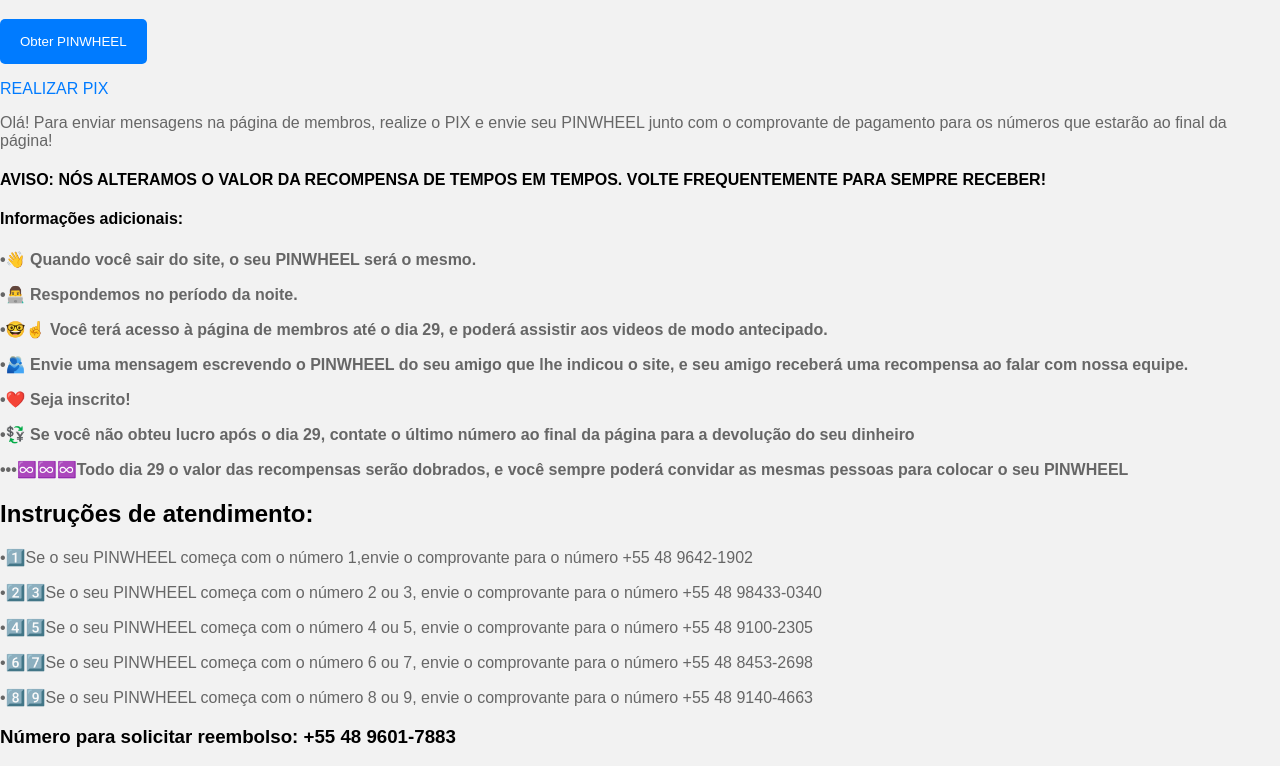
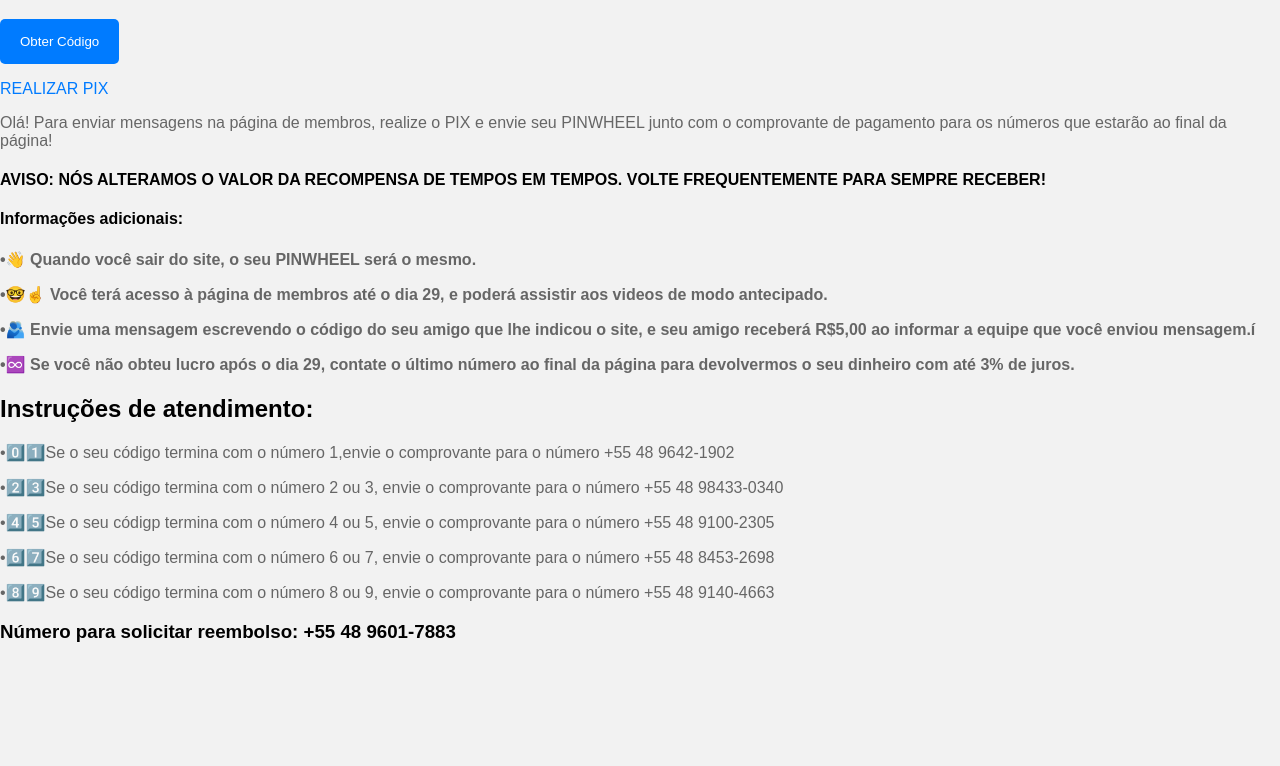
Before and after one commit to SteinShop/fictional-goggles, a plain HTML site: page index.html in a window 1280 px wide. Shown: the part 61-827 px from the top of the page. After the commit the page ends 800 px from the top, so only its background shows below. Drawn offline with Linux system fonts and the light colour scheme.

Commit message:
Atualizar o index.html

```diff
--- a/index.html
+++ b/index.html
@@ -93,31 +93,30 @@
   <h1>Bem-vindo ao site de membros do canal!</h1>
 
   <div id="pinwheelPage">
-    <button onclick="retrieveOrGeneratePin()" style="background-color: #007bff;">Obter PINWHEEL</button>
+    <button onclick="retrieveOrGeneratePin()" style="background-color: #007bff;">Obter Código</button>
     <p><a href="https://nubank.com.br/cobrar/tezyu/66a967dc-b24e-4867-ad76-368c97f553e3" target="_blank">REALIZAR PIX</a></p>
      <p>Olá! Para enviar mensagens na página de membros, realize o PIX e envie seu PINWHEEL junto com o comprovante de pagamento para os números que estarão ao final da página!</p>
 <h4>AVISO: NÓS ALTERAMOS O VALOR DA RECOMPENSA DE TEMPOS EM TEMPOS. VOLTE FREQUENTEMENTE PARA SEMPRE RECEBER!</h4>
     <h4>Informações adicionais:<h4/>
       <p>•👋 Quando você sair do site, o seu PINWHEEL será o mesmo.</p>
-      <p>•👨‍💻 Respondemos no período da noite.
         <p>•🤓☝️ Você terá acesso à página de membros até o dia 29, e poderá assistir aos videos de modo antecipado.</p>
-        <p>•🫂 Envie uma mensagem escrevendo o PINWHEEL do seu amigo que lhe indicou o site, e seu amigo receberá uma recompensa ao falar com nossa equipe.</p>
-        <p>•❤️ Seja inscrito!</p>
-<p>•💱 Se você não obteu lucro após o dia 29, contate o último número ao final da página para a devolução do seu dinheiro</p>
-<p>•••♾️♾️♾️Todo dia 29 o valor das recompensas serão dobrados, e você sempre poderá convidar as mesmas pessoas para colocar o seu PINWHEEL</p>
+        <p>•🫂 Envie uma mensagem escrevendo o código do seu amigo que lhe indicou o site, e seu amigo receberá R$5,00 ao informar a equipe que você enviou mensagem.í</p>
+<p>•♾️ Se você não obteu lucro após o dia 29, contate o último número ao final da página para devolvermos o seu dinheiro com até 3% de juros.</p>
+
+
 <h2>Instruções de atendimento:</h2>
-      <p>•1️⃣Se o seu PINWHEEL começa com o número 1,envie o comprovante para o número +55 48 9642-1902</p>
-      <p>•2️⃣3️⃣Se o seu PINWHEEL começa com o número 2 ou 3, envie o comprovante para o número +55 48 98433-0340</p>
-      <p>•4️⃣5️⃣Se o seu PINWHEEL começa com o número 4 ou 5, envie o comprovante para o número +55 48 9100-2305</p>
-      <p>•6️⃣7️⃣Se o seu PINWHEEL começa com o número 6 ou 7, envie o comprovante para o número +55 48 8453-2698 </p>
-      <p>•8️⃣9️⃣Se o seu PINWHEEL começa com o número 8 ou 9, envie o comprovante para o número +55 48 9140-4663 </p>
+      <p>•0️⃣1️⃣Se o seu código termina com o número 1,envie o comprovante para o número +55 48 9642-1902</p>
+      <p>•2️⃣3️⃣Se o seu código termina com o número 2 ou 3, envie o comprovante para o número +55 48 98433-0340</p>
+      <p>•4️⃣5️⃣Se o seu códigp termina com o número 4 ou 5, envie o comprovante para o número +55 48 9100-2305</p>
+      <p>•6️⃣7️⃣Se o seu código termina com o número 6 ou 7, envie o comprovante para o número +55 48 8453-2698 </p>
+      <p>•8️⃣9️⃣Se o seu código termina com o número 8 ou 9, envie o comprovante para o número +55 48 9140-4663 </p>
 <h3> Número para solicitar reembolso: +55 48 9601-7883 </h3>
       </p>
   </div>
 
 
   <div id="unlockPage" class="hidden">
-    <h2>Seu PINWHEEL: <span id="userPin"></span></h2>
+    <h2>Seu Código: <span id="userPin"></span></h2>
     <h2>Links Desbloqueados</h2>
     <ul>
       <li><a href="https://youtube.com/@steinshop?si=tj4tfHpdMKH0uyhH" target="_blank">Acesse nosso canal do youtube clicando aqui</a></li>
```
